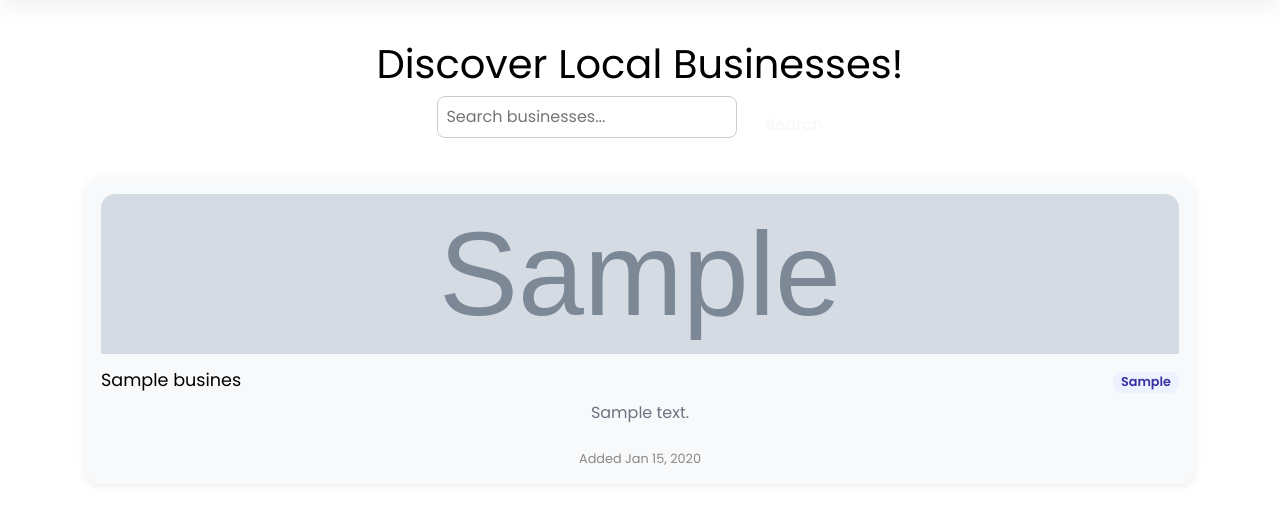
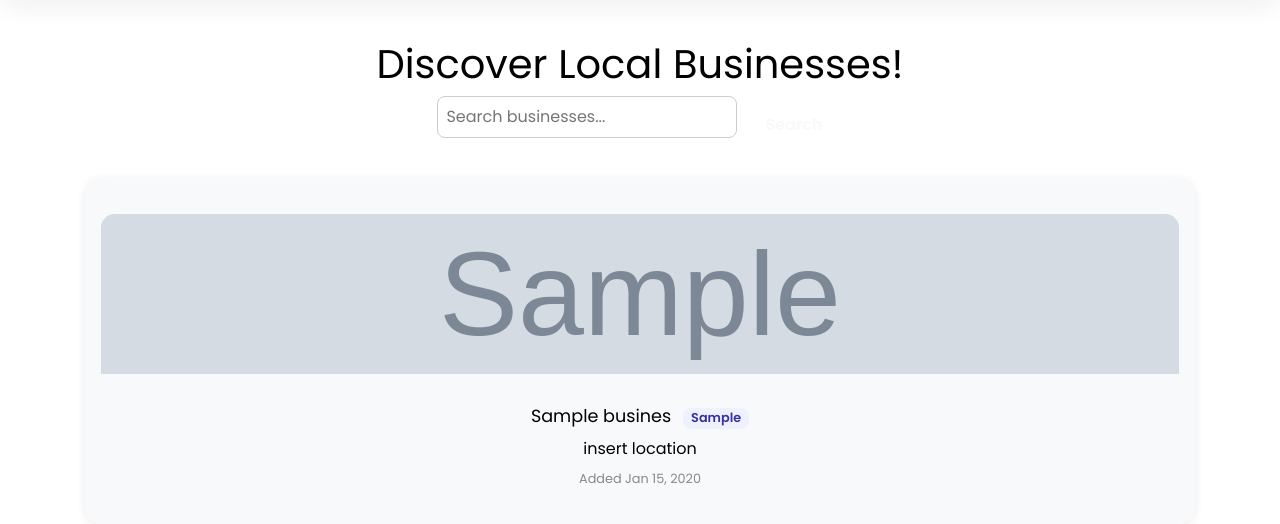
Before and after one commit to Oyetron2000/Allymarket-, a Flask app: page / in a window 1280 px wide. Shown: the part 100-624 px from the top of the page. Run offline with Flask 3, Linux system fonts and the light colour scheme; a user stored in the database is signed in; tables that the repository leaves empty hold one stand-in row (values such as "Sample post"); grey boxes marked "Sample" are stand-in pictures; some libraries are stand-ins or nearby versions.

Commit message:
Refactor home.html for improved layout and structure

```diff
--- a/FBLA 2025/Website/Templates/home.html
+++ b/FBLA 2025/Website/Templates/home.html
@@ -27,15 +27,14 @@
       <div class="biz-grid">
   {% for b in businesses %}
   <a href="{{ url_for('views.business_page', biz_id=b.id) }}" class="biz-card-link">
-
     <article class="card biz-card">
-
+    <div class="biz-image-container" style="display: flex; flex-direction: column; justify-content: center; align-items: center; margin: 20px 0;">
       {% if b.image_file %}
-        <img
-          src="{{ url_for('static', filename='uploads/businesses/' + b.image_file) }}"
+      <div class="biz-image-wrap">
+      <img src="{{ url_for('static', filename='uploads/businesses/' + b.image_file) }}"
          alt="{{ b.biz_name }}"
-          class="biz-image"
-        >
+         class="biz-image">
+      </div>
       {% endif %}
 
       <div class="biz-card-head">
@@ -43,13 +42,14 @@
       <span class="badge">{{ b.category }}</span>
       </div>
 
-      <p class="muted">{{ b.description }}</p>
+      insert location
 
       {% if b.created_at %}
       <div class="biz-card-foot">
         Added {{ b.created_at.strftime('%b %d, %Y') }}
       </div>
       {% endif %}
+    </div>
 
     </article>
 
```
Lines whose indentation alone changed are shown as unchanged.
